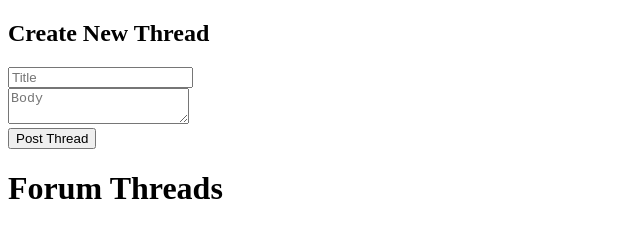
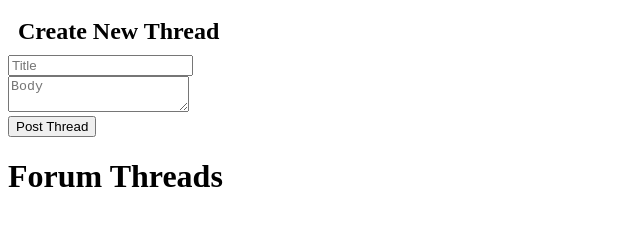
Before and after one commit to DemetriusSemanko/Strata-Labs, a plain HTML site: page frontend/index.html in a window 1280 px wide. Shown: the whole page, without its empty margins (0-640 px from the left). Drawn offline with Linux system fonts and the light colour scheme; no server answers.

Commit message:
Update index.html

```diff
--- a/frontend/index.html
+++ b/frontend/index.html
@@ -5,7 +5,7 @@
     <title>Strata Labs Forum</title>
 </head>
 <body>
-    <h2>Create New Thread</h2>
+    <h2 class="center">Create New Thread</h2>
     <input id="newTitle" placeholder="Title"><br>
     <textarea id="newBody" placeholder="Body"></textarea><br>
     <button onclick="createThread()">Post Thread</button>
```
